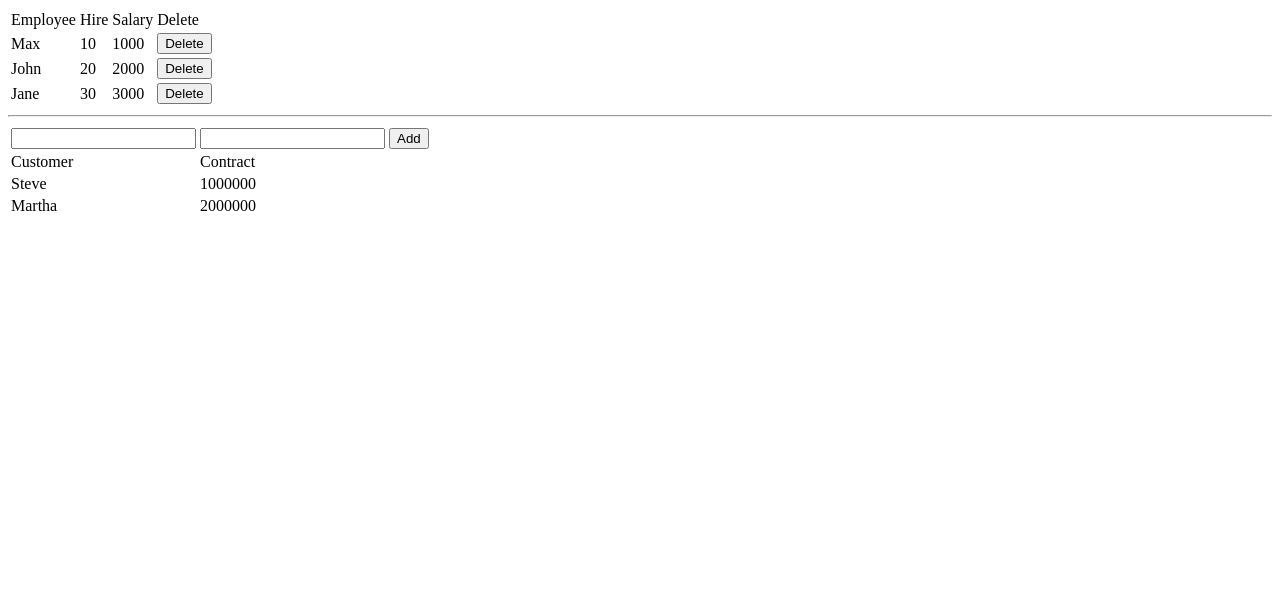
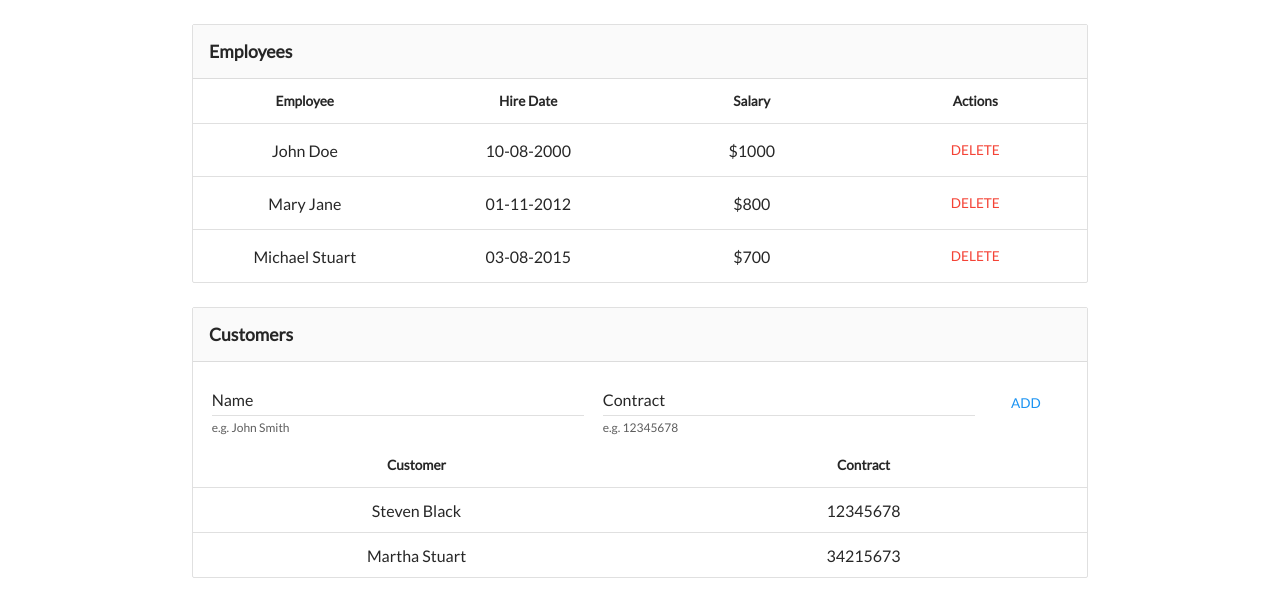
Before and after one commit to IrinaCovali/Dashboard, a website: page index.html in a window 1280 px wide. Drawn offline with Linux system fonts and the light colour scheme.

Commit message:
adding layout

```diff
--- a/app.js
+++ /dev/null
@@ -1,80 +0,0 @@
-var __extends = (this && this.__extends) || (function () {
-    var extendStatics = Object.setPrototypeOf ||
-        ({ __proto__: [] } instanceof Array && function (d, b) { d.__proto__ = b; }) ||
-        function (d, b) { for (var p in b) if (b.hasOwnProperty(p)) d[p] = b[p]; };
-    return function (d, b) {
-        extendStatics(d, b);
-        function __() { this.constructor = d; }
-        d.prototype = b === null ? Object.create(b) : (__.prototype = b.prototype, new __());
-    };
-})();
-var tbodyE = document.querySelector('.tbodyE');
-var tbodyC = document.querySelector('.tbodyC');
-var newName = document.querySelector('.addName');
-var newContract = document.querySelector('.addContract');
-var Person = /** @class */ (function () {
-    function Person(name) {
-        this.name = name;
-    }
-    Person.prototype.getName = function () {
-        return this.name;
-    };
-    return Person;
-}());
-var Employee = /** @class */ (function (_super) {
-    __extends(Employee, _super);
-    function Employee(name, hireDate, salary) {
-        var _this = _super.call(this, name) || this;
-        _this.hireDate = hireDate;
-        _this.salary = salary;
-        return _this;
-    }
-    Employee.prototype.getHireDate = function () {
-        return this.hireDate;
-    };
-    Employee.prototype.getSalary = function () {
-        return this.salary;
-    };
-    return Employee;
-}(Person));
-var Customer = /** @class */ (function (_super) {
-    __extends(Customer, _super);
-    function Customer(name, contractNr) {
-        var _this = _super.call(this, name) || this;
-        _this.contractNr = contractNr;
-        return _this;
-    }
-    Customer.prototype.getcontractNr = function () {
-        return this.contractNr;
-    };
-    return Customer;
-}(Person));
-var employeeArr = [
-    new Employee('Max', 10, 1000),
-    new Employee('John', 20, 2000),
-    new Employee('Jane', 30, 3000)
-];
-var customerArr = [
-    new Customer('Steve', 1000000),
-    new Customer('Martha', 2000000)
-];
-var deleteEmployee = function (index) {
-    if ((employeeArr.length - 1) != index) {
-        employeeArr.splice(index, 1);
-        markupE();
-    }
-};
-var addCustomer = function () {
-    var name = newName.value;
-    var contract = newContract.value;
-    if (name !== '' && contract !== '') {
-        customerArr.push(new Customer(name, +contract));
-        newName.value = '';
-        newContract.value = '';
-        markupC();
-    }
-};
-var markupE = function () { return tbodyE.innerHTML = "\n  " + employeeArr.map(function (employee, index) { return "\n    <tr>\n      <td>" + employee.getName() + "</td>\n      <td>" + employee.getHireDate() + "</td>\n      <td>" + employee.getSalary() + "</td>\n      <td><button onClick=\"deleteEmployee(" + index + ")\">Delete</button></td>\n    </tr>\n  "; }).join('') + "\n"; };
-var markupC = function () { return tbodyC.innerHTML = "\n  " + customerArr.map(function (customer, index) { return "\n    <tr>\n      <td>" + customer.getName() + "</td>\n      <td>" + customer.getcontractNr() + "</td>\n    </tr>\n  "; }).join('') + "\n"; };
-markupE();
-markupC();
--- a/index.html
+++ b/index.html
@@ -6,37 +6,64 @@
             content="width=device-width, user-scalable=no, initial-scale=1.0, maximum-scale=1.0, minimum-scale=1.0">
         <meta http-equiv="X-UA-Compatible" content="ie=edge">
         <title>TypeScript Dashboard</title>
-
+        <link href="https://fonts.googleapis.com/css?family=Lato" rel="stylesheet">
+        <link rel="stylesheet" href="css/main.css">
     </head>
     <body>
-    <table id="employees-table">
+        <main>
+            <!-- Employees Table -->
+            <div class="component">
+                <h2 class="title">Employees</h2>
+                <table>
                     <thead>
                         <tr>
                             <td>Employee</td>
-                <td>Hire</td>
+                            <td>Hire Date</td>
                             <td>Salary</td>
-                <td>Delete</td>
+                            <td>Actions</td>
                         </tr>
                     </thead>
-        <tbody class="tbodyE"></tbody>
+                    <tbody id="tbodyEmployees"></tbody>
                 </table>
+            </div>
 
-    <hr />
+            <!-- Customers Table -->
+            <div class="component">
+                <h2 class="title">Customers</h2>
 
-    <table id="customers-table">
+                <!-- Add new Customer row -->
+                <div class="flex-row justify-evenly align-center">
+                    <div class="flex-item-5">
+                        <div class="custom-input">
+                            <input id="addName" value="" type="text" required />
+                            <span class="bar"></span>
+                            <label class="text-field__label">Name</label>
+                            <small>e.g. John Smith</small>
+                        </div>
+                    </div>
+                    <div class="flex-item-5">
+                        <div class="custom-input">
+                            <input id="addContract" value="" type="number" required />
+                            <span class="bar"></span>
+                            <label class="text-field__label">Contract</label>
+                            <small>e.g. 12345678</small>
+                        </div>
+                    </div>
+                    <div class="flex-item-1">
+                        <button class="btn btn-flat" onclick="addCustomer()">Add</button>
+                    </div>
+                </div>
+                <table>
                     <thead>
-            <tr>
-                <td><input class="addName" value="" type="text" /></td>
-                <td><input class="addContract" value="" type="number" /> <button onClick="addCustomer()">Add</button></td>
-            </tr>
                         <tr>
                             <td>Customer</td>
                             <td>Contract</td>
                         </tr>
                     </thead>
-        <tbody class="tbodyC"></tbody>
+                    <tbody id="tbodyCustomers"></tbody>
                 </table>
-
-    <script src="app.js"></script>
+            </div>
+        </main>
+        <script src="main.js"></script>
     </body>
 </html>
--- /dev/null
+++ b/main.js
@@ -0,0 +1,96 @@
+var __extends = (this && this.__extends) || (function () {
+    var extendStatics = Object.setPrototypeOf ||
+        ({ __proto__: [] } instanceof Array && function (d, b) { d.__proto__ = b; }) ||
+        function (d, b) { for (var p in b) if (b.hasOwnProperty(p)) d[p] = b[p]; };
+    return function (d, b) {
+        extendStatics(d, b);
+        function __() { this.constructor = d; }
+        d.prototype = b === null ? Object.create(b) : (__.prototype = b.prototype, new __());
+    };
+})();
+var tbodyEmployees = document.querySelector('#tbodyEmployees');
+var tbodyCustomers = document.querySelector('#tbodyCustomers');
+var newName = document.querySelector('#addName');
+var newContract = document.querySelector('#addContract');
+var Person = /** @class */ (function () {
+    function Person(_name) {
+        this._name = _name;
+    }
+    Object.defineProperty(Person.prototype, "name", {
+        get: function () {
+            return this._name;
+        },
+        enumerable: true,
+        configurable: true
+    });
+    return Person;
+}());
+var Employee = /** @class */ (function (_super) {
+    __extends(Employee, _super);
+    function Employee(name, _hireDate, _salary) {
+        var _this = _super.call(this, name) || this;
+        _this._hireDate = _hireDate;
+        _this._salary = _salary;
+        return _this;
+    }
+    Object.defineProperty(Employee.prototype, "hireDate", {
+        get: function () {
+            return this._hireDate;
+        },
+        enumerable: true,
+        configurable: true
+    });
+    Object.defineProperty(Employee.prototype, "salary", {
+        get: function () {
+            return this._salary;
+        },
+        enumerable: true,
+        configurable: true
+    });
+    return Employee;
+}(Person));
+var Customer = /** @class */ (function (_super) {
+    __extends(Customer, _super);
+    function Customer(name, _contractNr) {
+        var _this = _super.call(this, name) || this;
+        _this._contractNr = _contractNr;
+        return _this;
+    }
+    Object.defineProperty(Customer.prototype, "contractNr", {
+        get: function () {
+            return this._contractNr;
+        },
+        enumerable: true,
+        configurable: true
+    });
+    return Customer;
+}(Person));
+var employeeArr = [
+    new Employee('John Doe', '10-08-2000', '$1000'),
+    new Employee('Mary Jane', '01-11-2012', '$800'),
+    new Employee('Michael Stuart', '03-08-2015', '$700')
+];
+var customerArr = [
+    new Customer('Steven Black', 12345678),
+    new Customer('Martha Stuart', 34215673)
+];
+var deleteEmployee = function (index) {
+    if ((employeeArr.length) !== 1) {
+        employeeArr.splice(index, 1);
+        markupEmployees();
+    }
+};
+var addCustomer = function () {
+    var name = newName.value;
+    var contract = newContract.value;
+    if (name !== '' && contract !== '') {
+        customerArr.push(new Customer(name, +contract));
+        newName.value = '';
+        newContract.value = '';
+        markupCustomers();
+    }
+};
+var markupEmployees = function () { return tbodyEmployees.innerHTML = "\n  " + employeeArr.map(function (employee, index) { return "\n    <tr>\n      <td>" + employee.name + "</td>\n      <td>" + employee.hireDate + "</td>\n      <td>" + employee.salary + "</td>\n      <td><button class=\"btn btn-flat danger\" onClick=\"deleteEmployee(" + index + ")\">Delete</button></td>\n    </tr>\n  "; }).join('') + "\n"; };
+var markupCustomers = function () { return tbodyCustomers.innerHTML = "\n  " + customerArr.map(function (customer, index) { return "\n    <tr>\n      <td>" + customer.name + "</td>\n      <td>" + customer.contractNr + "</td>\n    </tr>\n  "; }).join('') + "\n"; };
+markupEmployees();
+markupCustomers();
--- /dev/null
+++ b/main.ts
@@ -0,0 +1,96 @@
+// Accessing DOM Elements
+let tbodyEmployees = document.querySelector('#tbodyEmployees');
+let tbodyCustomers = document.querySelector('#tbodyCustomers');
+let newName: HTMLInputElement  = document.querySelector('#addName');
+let newContract: HTMLInputElement = document.querySelector('#addContract');
+
+// Setting up Classes
+class Person {
+  constructor(private _name: string) {}
+
+  get name(): string {
+    return this._name
+  }
+}
+
+class Employee extends Person {
+  constructor(name: string, private _hireDate: string, private _salary: string) {
+    super(name);
+  }
+
+  get hireDate(): string {
+    return this._hireDate;
+  }
+
+  get salary(): string {
+    return this._salary;
+  }
+}
+
+class Customer extends Person {
+  constructor(name: string, private _contractNr: number) {
+    super(name);
+  }
+
+  get contractNr(): number {
+    return this._contractNr;
+  }
+
+}
+
+// Creating arrays for Employees And Customers
+let employeeArr = [
+  new Employee('John Doe', '10-08-2000', '$1000'),
+  new Employee('Mary Jane','01-11-2012', '$800'),
+  new Employee('Michael Stuart', '03-08-2015', '$700')
+];
+
+let customerArr = [
+  new Customer('Steven Black', 12345678),
+  new Customer('Martha Stuart', 34215673)
+];
+
+// Creating HTML markups for Employees And Customers
+const markupEmployees = () :string => tbodyEmployees.innerHTML = `
+  ${employeeArr.map((employee, index) => `
+    <tr>
+      <td>${employee.name}</td>
+      <td>${employee.hireDate}</td>
+      <td>${employee.salary}</td>
+      <td><button class="btn btn-flat danger" onClick="deleteEmployee(${index})">Delete</button></td>
+    </tr>
+  `).join('')}
+`;
+
+const markupCustomers = () :string => tbodyCustomers.innerHTML = `
+  ${customerArr.map((customer, index) => `
+    <tr>
+      <td>${customer.name}</td>
+      <td>${customer.contractNr}</td>
+    </tr>
+  `).join('')}
+`;
+
+// Deleting Employee function
+const deleteEmployee = (index): void => {
+  if((employeeArr.length) !== 1) {
+    employeeArr.splice(index, 1);
+    markupEmployees();
+  }
+}
+
+// Adding Customer function
+const addCustomer = (): void => {
+  let name = newName.value;
+  let contract = newContract.value;
+  if(name !== '' && contract !== '') {
+    customerArr.push(new Customer(name, +contract));
+    newName.value = '';
+    newContract.value = '';
+    markupCustomers();
+  }
+}
+
+// Calling initial markup
+markupEmployees();
+markupCustomers();
--- /dev/null
+++ b/sass/_base.scss
@@ -0,0 +1,36 @@
+main {
+  width: 50%;
+  margin: 0 auto;
+  font-family: 'Lato', sans-serif;
+  font-size: 1rem;
+  color: $default-color;
+}
+
+small {
+  font-size: .75rem;
+  opacity: .75;
+}
+
+table {
+  width: 100%;
+  text-align: center;
+  table-layout: fixed;
+  border-collapse: collapse;
+  border-spacing: 0;
+}
+
+td {
+  height: 28px;
+  vertical-align: middle;
+  padding-top: 8px;
+  padding-bottom: 8px;
+  border-bottom: 1px solid $border-color;
+  thead & {
+    font-size: 0.85rem;
+    font-weight: bold;
+  }
+
+  tbody tr:last-child & {
+    border: 0
+  }
+}
--- /dev/null
+++ b/sass/_colors.scss
@@ -0,0 +1,5 @@
+$accent-blue: #1b93f2;
+$accent-red: #F44336;
+$default-color: rgba(0, 0, 0, .85);
+$border-color: rgba(0, 0, 0, 0.12);
+$light-gray-color: #FAFAFA;
--- /dev/null
+++ b/sass/_layout.scss
@@ -0,0 +1,135 @@
+.component {
+  border: 1px solid $border-color;
+  border-radius: 2px;
+  margin-top: 24px;
+  .title {
+    padding: 16px;
+    border-bottom: 1px solid $border-color;
+    background-color: $light-gray-color;
+    font-size: 1.1rem;
+    font-weight: 700;
+  }
+}
+
+.flex-row {
+  display: flex;
+  display: -webkit-flex;
+  &.justify-evenly {
+    justify-content: space-evenly;
+    -webkit-justify-content: space-evenly;
+  }
+
+  &.align-center {
+    align-items: center;
+    -webkit-align-items: center;
+  }
+}
+
+.custom-input {
+  padding-top: 20px;
+  padding-bottom: 8px;
+  position: relative;
+  label.text-field__label {
+    display: block;
+    line-height: 28px;
+    @include transform(translateY(24px));
+    @include transform-origin(bottom left);
+    @include transition(.4s cubic-bezier(.23, 1, .32, 1));
+    top: 0;
+    position: absolute;
+    left: 0;
+    pointer-events: none;
+  }
+
+  input {
+    height: 32px;
+  }
+
+  input {
+    display: block;
+    width: 100%;
+    box-shadow: none;
+    cursor: text;
+    -webkit-appearance: none;
+    background: transparent;
+    border: 0;
+    font-size: .875rem;
+    color: $default-color;
+    &:focus {
+      & + .bar:after {
+        @include transform(scale(1));
+      }
+      & ~ label.text-field__label {
+        color: $accent-blue;
+        @include transform(scale(.85) translateY(0));
+      }
+    }
+    &:valid {
+      & ~ label.text-field__label {
+        color: $accent-blue;
+        @include transform(scale(.85) translateY(0));
+      }
+    }
+  }
+
+  .bar {
+    position: relative;
+    display: block;
+    width: 100%;
+    &:before {
+      right: 0;
+      bottom: 0;
+      height: 1px;
+      content: '';
+      position: absolute;
+      left: 0;
+      border-bottom: 1px solid $border-color;
+    }
+
+    &:after {
+      content: '';
+      position: absolute;
+      left: 0;
+      right: 0;
+      bottom: 0px;
+      height: 1px;
+      background-color: $accent-blue;
+      @include transform(scale(0));
+      @include transition(.6s cubic-bezier(.23, 1, .32, 1));
+    }
+  }
+}
+
+.btn {
+  z-index: 2;
+  display: inline-block;
+  vertical-align: top;
+  margin: 0;
+  padding: 0;
+  border: none;
+  background-color: transparent;
+  text-align: center;
+  cursor: pointer;
+  @include transition(background-color 0.2s linear);
+}
+
+.btn-flat {
+  color: $accent-blue;
+  line-height: 36px;
+  min-width: 64px;
+  font-size: 0.85rem;
+  padding-left: 8px;
+  padding-right: 8px;
+  border-radius: 2px;
+  font-weight: 500;
+  text-transform: uppercase;
+  &:hover {
+    background-color: transparentize($accent-blue, 0.85);
+  }
+  &.danger {
+    color: $accent-red;
+    &:hover {
+      background-color: transparentize($accent-red, 0.85);
+    }
+  }
+}
--- /dev/null
+++ b/sass/_loops.scss
@@ -0,0 +1,7 @@
+@for $i from 1 through 12 {
+  .flex-row > .flex-item-#{$i} {
+    flex: 0 0 #{(100 / 12) * $i + '%'};
+    -webkit-flex: 0 0 #{(100 / 12) * $i + '%'};
+    max-width: #{(100 / 12) * $i + '%'};
+  }
+}
--- /dev/null
+++ b/sass/_mixins.scss
@@ -0,0 +1,20 @@
+@mixin transform($value) {
+  -webkit-transform: $value;
+  -moz-transform: $value;
+  -o-transform: $value;
+  transform: $value;
+}
+
+@mixin transition($value) {
+  -webkit-transition: $value;
+  -moz-transition: $value;
+  -o-transition: $value;
+  transition: $value;
+}
+
+@mixin transform-origin($value) {
+  -webkit-transform-origin: $value;
+  -moz-transform-origin: $value;
+  -o-transform-origin: $value;
+  transform-origin: $value;
+}
--- /dev/null
+++ b/sass/_reset.scss
@@ -0,0 +1,17 @@
+html, body, div, span, h1, h2, h3, h4, h5, h6, p, blockquote, pre, a, abbr, acronym, address, big, cite, code, del, dfn, em, img, ins, kbd, q, s, samp, small, strike, strong, sub, sup, tt, var, b, u, i, center, dl, dt, dd, ol, ul, li, fieldset, form, label, legend, table, caption, tbody, tfoot, thead, tr, th, td, article, aside, canvas, details, embed, figure, figcaption, footer, header, hgroup, menu, nav, output, ruby, section, summary, time, mark, audio, video {
+  margin: 0;
+  padding: 0;
+  border: 0;
+  font-size: 100%;
+  font: inherit;
+  vertical-align: baseline;
+  outline: none;
+ }
+
+*:focus {
+  outline: none;
+}
+
+button, input, optgroup, select, textarea {
+  font: inherit;
+}
--- /dev/null
+++ b/sass/_responsive-views.scss
@@ -0,0 +1,20 @@
+@media (max-width: 1350px) {
+  main {
+    width: 70%;
+  }
+}
+
+@media (max-width: 991px) {
+  main {
+    width: 90%;
+    font-size: .85rem;
+  }
+}
+
+@media (max-width: 580px) {
+  .flex-row.justify-evenly {
+    & > .flex-item-5 {
+      max-width: 33%;
+    }
+  }
+}
--- /dev/null
+++ b/sass/main.scss
@@ -0,0 +1,7 @@
+@import 'reset';
+@import 'loops';
+@import 'mixins';
+@import 'colors';
+@import 'base';
+@import 'layout';
+@import 'responsive-views';
```
Also changed, not shown: app.ts (deleted, +0 -89 lines), gulpfile.js (added, +15 -0 lines), package.json (added, +19 -0 lines), css/main.css (added), 1 other file. Lines whose indentation alone changed are shown as unchanged.
